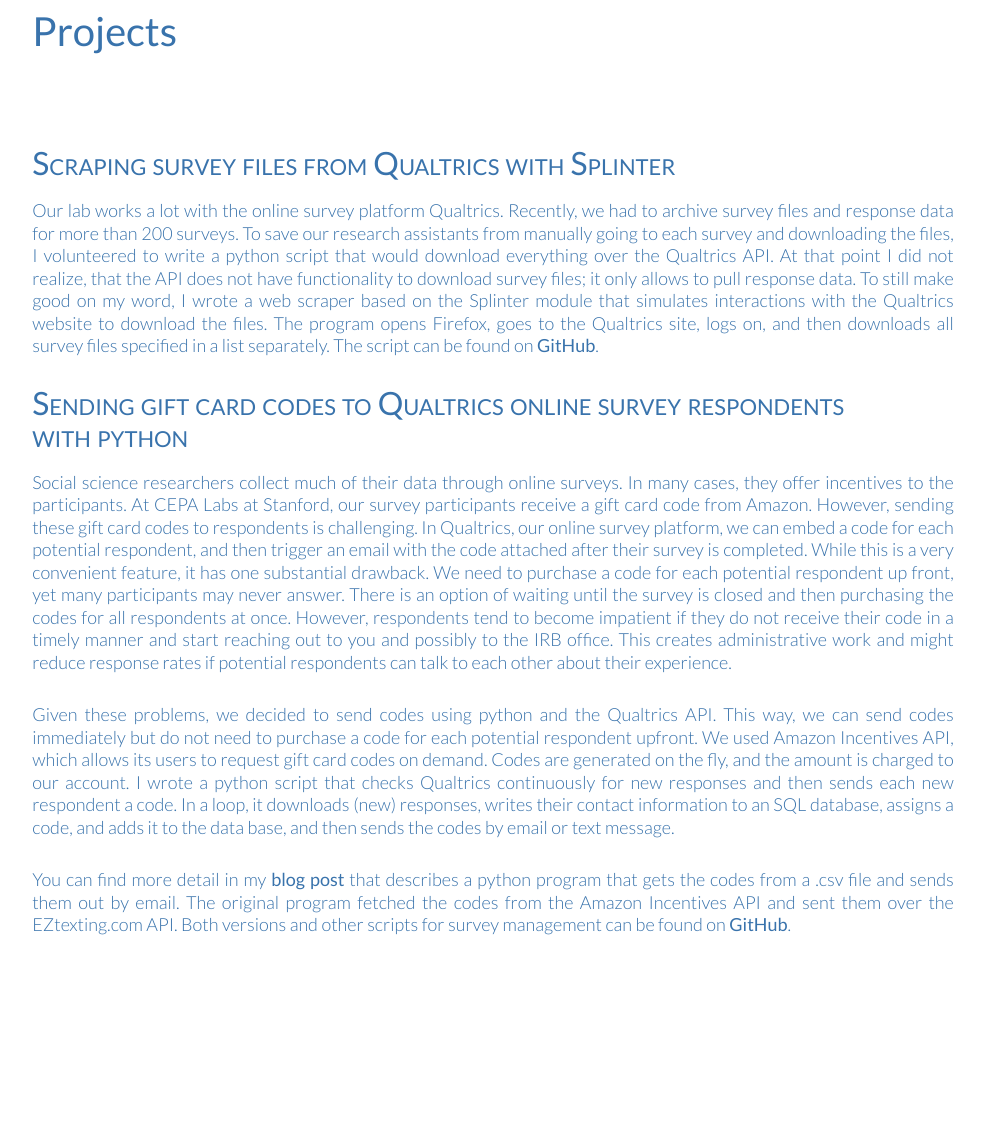
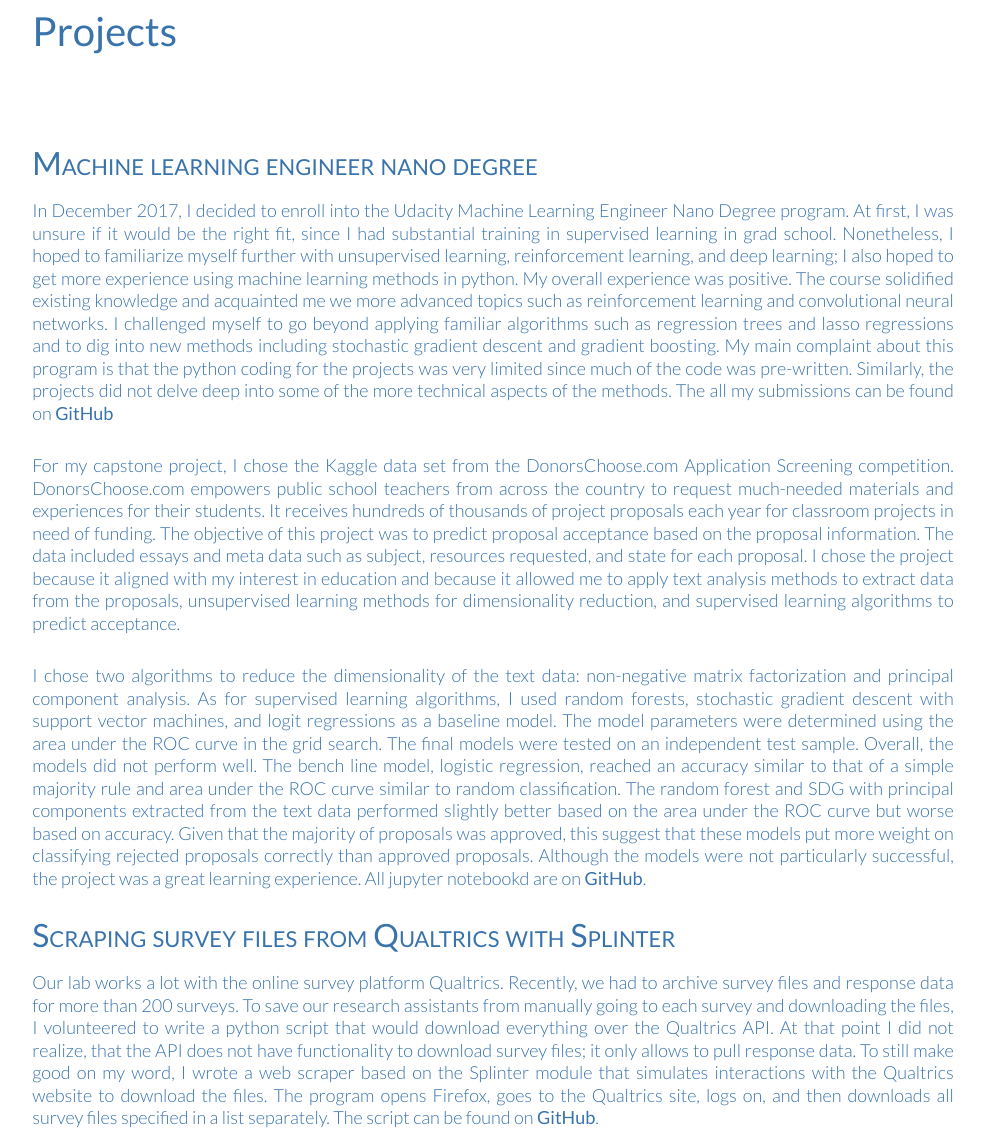
Before and after one commit to hansfricke/hansfricke.github.io, a plain HTML site: page projects.html in a window 1280 px wide. Shown: the part 103-1235 px from the top of the page, without its empty margins (147-1132 px from the left). Before the commit the page ends 1077 px from the top, so only its background shows below. Drawn offline with Linux system fonts and the light colour scheme.

Commit message:
Nano Degree

```diff
--- a/projects.html
+++ b/projects.html
@@ -1,6 +1,17 @@
 <!doctype html>
 <html lang="en">
   <head>
+    <!-- Global site tag (gtag.js) - Google Analytics -->
+    <script async src="https://www.googletagmanager.com/gtag/js?id=UA-129893786-1"></script>
+    <script>
+      window.dataLayer = window.dataLayer || [];
+      function gtag(){dataLayer.push(arguments);}
+      gtag('js', new Date());
+
+      gtag('config', 'UA-129893786-1');
+    </script>
+
+
     <meta charset="utf-8">
     <meta http-equiv="X-UA-Compatible" content="IE=edge">
     <meta name="viewport" content="width=device-width, initial-scale=1">
@@ -36,6 +47,23 @@
         <div class="row">
             <div class="col-12"> <!-- start indented content -->
 
+
+                 <div class="myarticle"> <!-- start project no 3 -->
+                    <h2 class="paper-title">Machine learning engineer nano degree</h2>
+
+                  <p class="abstract">
+
+                  In December 2017, I decided to enroll into the Udacity Machine Learning Engineer Nano Degree program. At first, I was unsure if it would be the right fit, since I had substantial training in supervised learning in grad school. Nonetheless, I hoped to familiarize myself further with unsupervised learning, reinforcement learning, and deep learning; I also hoped to get more experience using machine learning methods in python. My overall experience was positive. The course solidified existing knowledge and acquainted me we more advanced topics such as reinforcement learning and convolutional neural networks. I challenged myself to go beyond applying familiar algorithms such as regression trees and lasso regressions and to dig into new methods including stochastic gradient descent and gradient boosting. My main complaint about this program is that the python coding for the projects was very limited since much of the code was pre-written. Similarly, the projects did not delve deep into some of the more technical aspects of the methods. The all my submissions can be found on <a href="https://github.com/hansfricke/NanoDegreeML" class="intext-link" target="_blank">GitHub</a>
+                  </p>
+                  <p class="abstract">
+                  For my capstone project, I chose the Kaggle data set from the DonorsChoose.com Application Screening competition. DonorsChoose.com empowers public school teachers from across the country to request much-needed materials and experiences for their students. It receives hundreds of thousands of project proposals each year for classroom projects in need of funding. The objective of this project was to predict proposal acceptance based on the proposal information. The data included essays and meta data such as subject, resources requested, and state for each proposal. I chose the project because it aligned with my interest in education and because it allowed me to apply text analysis methods to extract data from the proposals, unsupervised learning methods for dimensionality reduction, and supervised learning algorithms to predict acceptance.
+                  </p>
+                  <p class="abstract">
+                  I chose two algorithms to reduce the dimensionality of the text data: non-negative matrix factorization and principal component analysis. As for supervised learning algorithms, I used random forests, stochastic gradient descent with support vector machines, and logit regressions as a baseline model. The model parameters were determined using the area under the ROC curve in the grid search. The final models were tested on an independent test sample. Overall, the models did not perform well. The bench line model, logistic regression, reached an accuracy similar to that of a simple majority rule and area under the ROC curve similar to random classification. The random forest and SDG with principal components extracted from the text data performed slightly better based on the area under the ROC curve but worse based on accuracy. Given that the majority of proposals was approved, this suggest that these models put more weight on classifying rejected proposals correctly than approved proposals. Although the models were not particularly successful, the project was a great learning experience. All jupyter notebookd are on <a href="https://github.com/hansfricke/NanoDegreeML/tree/master/Capstone" class="intext-link" target="_blank">GitHub</a>.
+                    </p>
+                </div> <!-- end project no 3 -->
+
+
             	 <div class="myarticle"> <!-- start project no 2 -->
                     <h2 class="paper-title">Scraping survey files from Qualtrics with Splinter</h2>
 
```
Also changed, not shown: contact.html (+11 -0 lines), cv.html (+11 -0 lines), research.html (+10 -0 lines).
